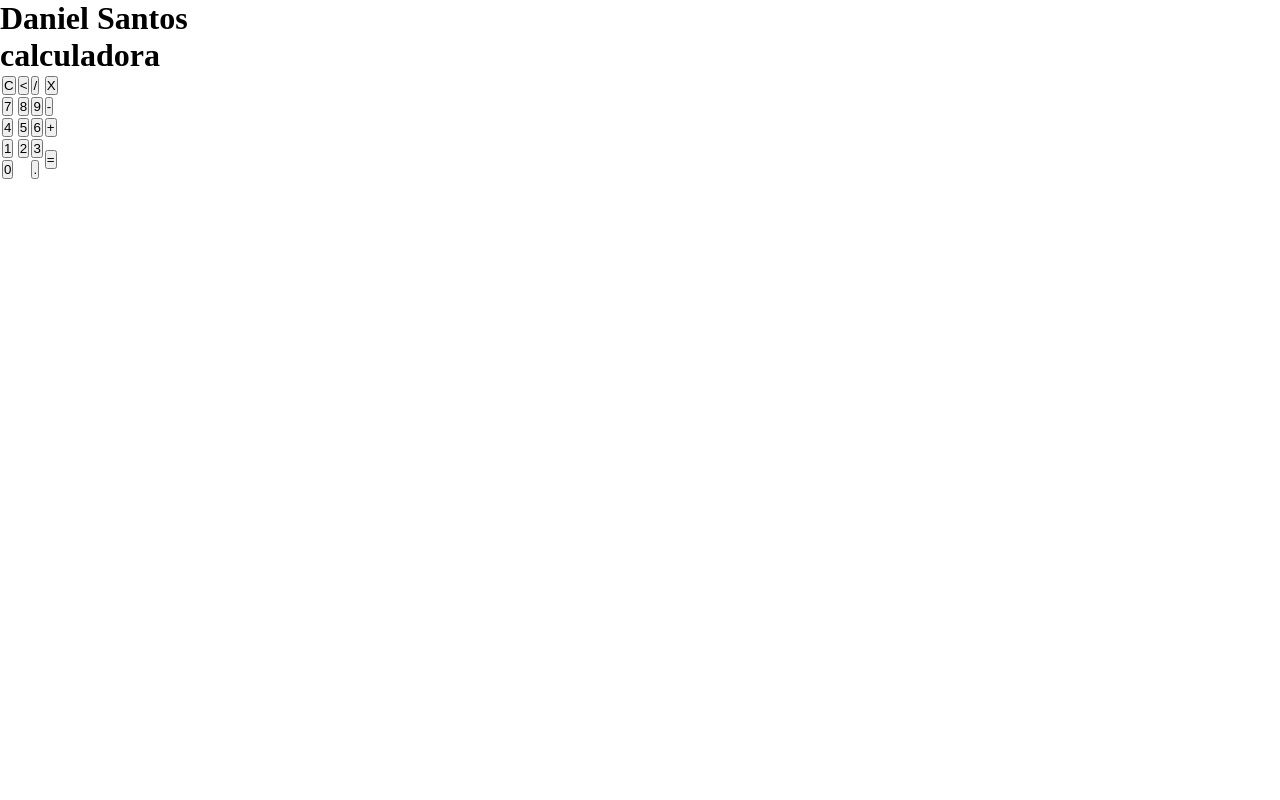
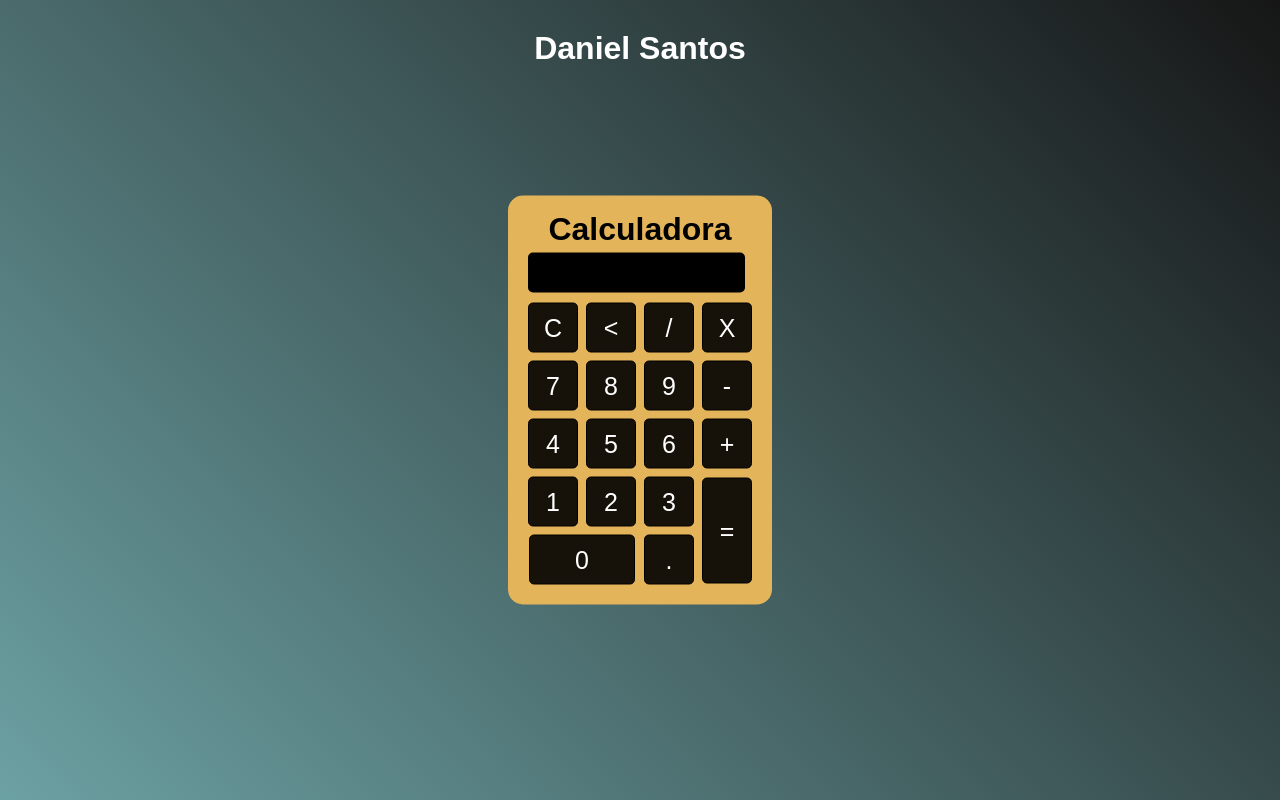
Before and after one commit to DanielSantosLira/calculadora-javascript, a plain HTML site: page calculadora/index.html in a window 1280 px wide. Drawn offline with Linux system fonts and the light colour scheme.

Commit message:
calculadora finalizada

```diff
--- a/calculadora/app.js
+++ b/calculadora/app.js
@@ -0,0 +1,20 @@
+function insert(num){
+   var numero = document.getElementById('resultado').innerHTML ;
+   document.getElementById('resultado').innerHTML = numero + num;
+}
+function clean(){
+    document.getElementById('resultado').innerHTML = "";
+}
+function back(){
+    var resultado =  document.getElementById('resultado').innerHTML;
+    document.getElementById('resultado').innerHTML =  resultado.substring(0, resultado.length -1);
+}
+function calcular(){
+    var resultado =  document.getElementById('resultado').innerHTML;
+   if(resultado){
+    document.getElementById('resultado').innerHTML = eval(resultado);
+}else{
+    document.getElementById('resultado').innerHTML = "NADA...";
+}
+
+}
--- a/calculadora/index.html
+++ b/calculadora/index.html
@@ -5,53 +5,56 @@
     <meta charset="UTF-8">
     <meta http-equiv="X-UA-Compatible" content="IE=edge">
     <meta name="viewport" content="width=device-width, initial-scale=1.0">
-    <title>Js Calc</title>
+    <link rel="shortcut icon" href="img/cal.png" type="image/x-icon">
+    <title>JS/Calculadora</title>
     <link rel="stylesheet" href="style.css">
+   <link rel="shortcut icon" href="img/cal.png" type="image/x-icon">
+
 
 </head>
 
 <body>
-    <div id="fundo">
-        <h1>Daniel Santos</h1>
-            <div id="calculadora">
-                <h1>calculadora</h1>
+    <div class="fundo">
+        <h1 id="nome"">Daniel Santos</h1>
+            <div class="calculadora">
+                <h1 >Calculadora</h1>
                 <p id="resultado"></p>
 
                 <table>
 
                     <tr>
-                        <td><button>C</button></td>
-                        <td> <button><</button></td>
-                        <td><button>/</button></td>
-                        <td><button>X</button></td>
+                        <td><button class="botao"onclick="clean()">C</button></td>
+                        <td> <button  class="botao"onclick="back()"><</button></td>
+                        <td><button  class="botao" onclick="insert('/')">/</button></td>
+                        <td><button  class="botao" onclick="insert('*')">X</button></td>
 
                     </tr>
 
                     <tr>
-                        <td><button>7</button></td>
-                        <td><button>8</button></td>
-                        <td><button>9</button></td>
-                        <td><button>-</button></td>
+                        <td><button  class="botao"onclick="insert('7')">7</button></td>
+                        <td><button  class="botao"onclick="insert('8')">8</button></td>
+                        <td><button  class="botao"onclick="insert('9')">9</button></td>
+                        <td><button  class="botao"onclick="insert('-')">-</button></td>
                     </tr>
 
 
                     <tr>
-                        <td><button>4</button></td>
-                        <td><button>5</button></td>
-                        <td><button>6</button></td>
-                        <td><button>+</button></td>
+                        <td><button  class="botao"onclick="insert('4')">4</button></td>
+                        <td><button  class="botao"onclick="insert('5')">5</button></td>
+                        <td><button  class="botao"onclick="insert('6')">6</button></td>
+                        <td><button  class="botao"onclick="insert('+')">+</button></td>
                     </tr>
 
                     <tr>
-                        <td><button >1</button></td>
-                        <td><button>2</button></td>
-                        <td><button>3</button></td>
-                        <td rowspan="2"><button>=</button></td>
+                        <td><button  class="botao"onclick="insert('1')">1</button></td>
+                        <td><button  class="botao"onclick="insert('2')">2</button></td>
+                        <td><button  class="botao"onclick="insert('3')">3</button></td>
+                        <td rowspan="2" ><button  class="botao" id="igual"onclick="calcular()">=</button></td>
                     </tr>
 
                     <tr>
-                        <td colspan="2"><button>0</button></td>
-                        <td><button>.</button></td>
+                        <td colspan="2"  ><button class="botao" id="zero"onclick="insert('0')">0</button></td>
+                        <td><button  class="botao"onclick="insert('.')">.</button></td>
 
 
                     </tr>
--- a/calculadora/style.css
+++ b/calculadora/style.css
@@ -3,6 +3,58 @@
     padding: 0;
 }
 .fundo{
-    background-image: linear-gradient(45deg, #ffa500, #fff);
+    background-image: linear-gradient(45deg, #6ca1a3, rgb(22, 22, 22));
     height: 100vh;
+    color: #000;
+    font-family: Arial, Helvetica, sans-serif;
+    text-align: center;
 }
+
+.calculadora{
+    position: absolute;
+    background-color: #e4b45b;
+    top: 50%;
+    left: 50%;
+    transform: translate(-50%, -50%);
+    border-radius: 15px;
+    padding: 15px;
+}
+.botao{
+    background-color: rgba(0, 0, 0, 0.9);
+    width: 50px;
+    height: 50px;
+    font-size: 25px;
+    color: #fff;
+    cursor: pointer;
+    border: 1px solid black;
+    border-radius: 5px;
+    margin: 3px;
+}
+.botao:hover{
+    background-color: #000;
+}
+
+#nome{
+    color: #fff;
+    padding:30px;
+    margin-bottom: 30px;
+}
+#igual{
+    height: 106px;
+}
+#zero{
+ width: 106px;
+}
+#resultado{
+width: 207px;
+background-color: #000;
+height: 30px;
+margin: 5px;
+padding: 5px;
+color: #fff;
+font-size: 25px;
+text-align: right;
+border-radius: 5px;
+
+
+}
```
Also changed, not shown: calculadora/img/cal.png (added), calculadora/img/images.png (added).
